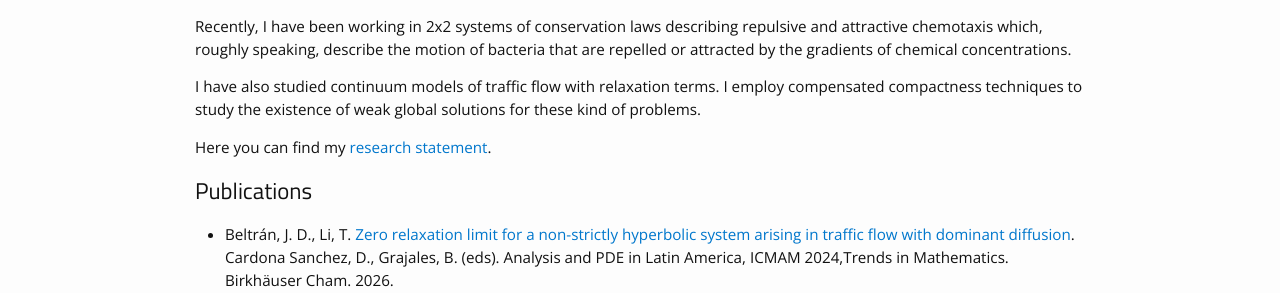
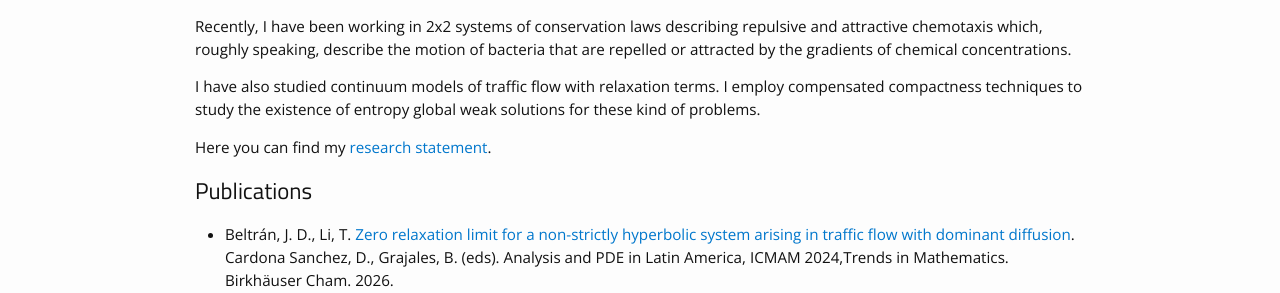
Before and after one commit to jdavidbel/jdavidbel.github.io, a Jekyll site: the page built from research.md, in a window 1280 px wide. Shown: the part 223-516 px from the top of the page. Built offline with Jekyll 4.4.1, drawn with Linux system fonts in a browser that asks for light colours.

Commit message:
updates in two files
some updates

```diff
--- a/research.md
+++ b/research.md
@@ -37,7 +37,7 @@ I specifically try to look for conditions under which certain systems of conserv
 
 Recently, I have been working in 2x2 systems of conservation laws describing repulsive and attractive chemotaxis which, roughly speaking, describe the motion of bacteria that are repelled or attracted by the gradients of chemical concentrations.
 
-I have also studied continuum models of traffic flow with relaxation terms. I employ compensated compactness techniques to study the existence of weak global solutions for these kind of problems.
+I have also studied continuum models of traffic flow with relaxation terms. I employ compensated compactness techniques to study the existence of entropy global weak solutions for these kind of problems.
 
 Here you can find my [research statement](https://iowa-my.sharepoint.com/:b:/g/personal/jdbeltranlizarazo_uiowa_edu/EYy945Sk1NRJt2gcJ-BKpf8BvmM_DIrWMoJ2GLaCotYjRA?e=hshnmx).
 
```
Also changed, not shown: teaching/teaching.md (+4 -2 lines).
